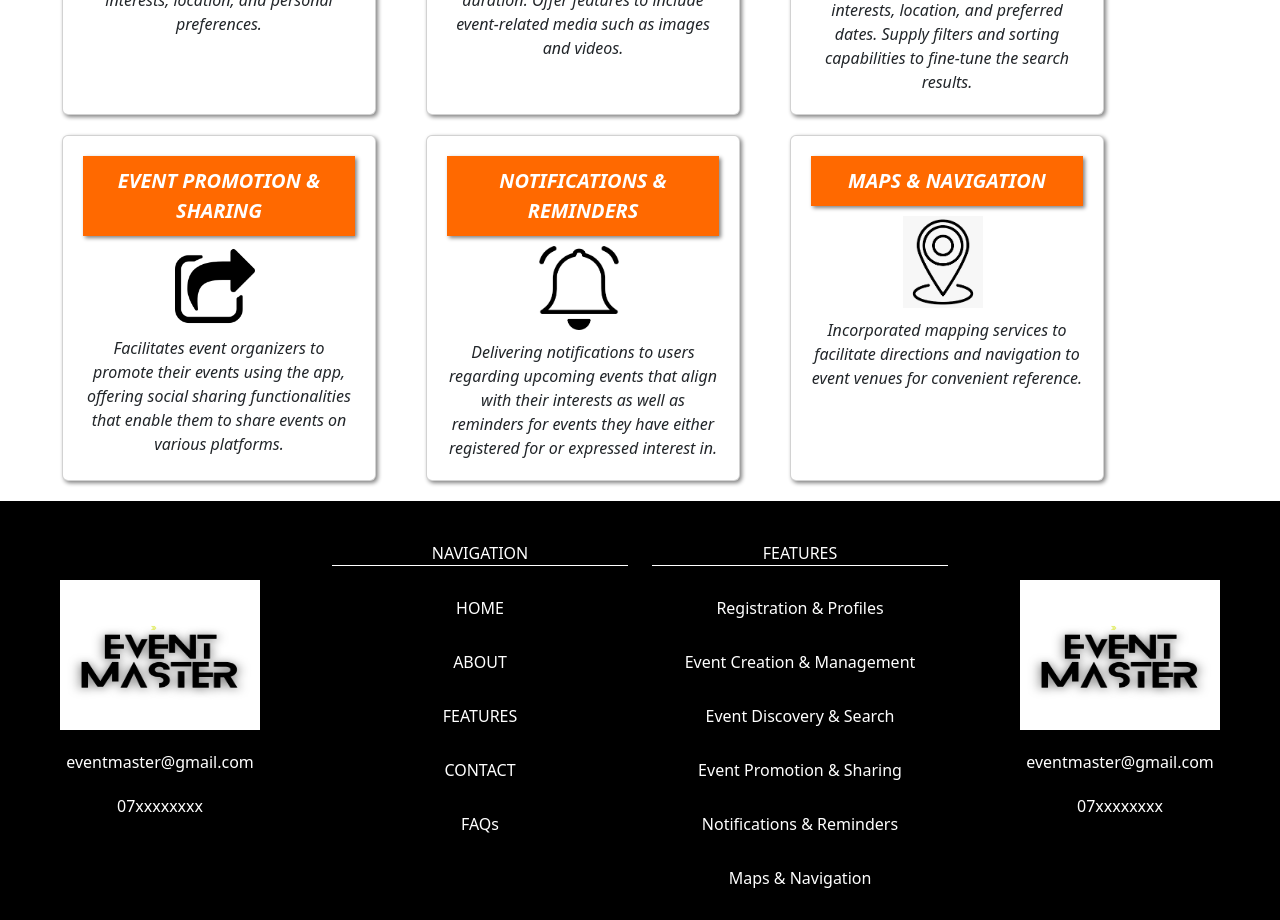
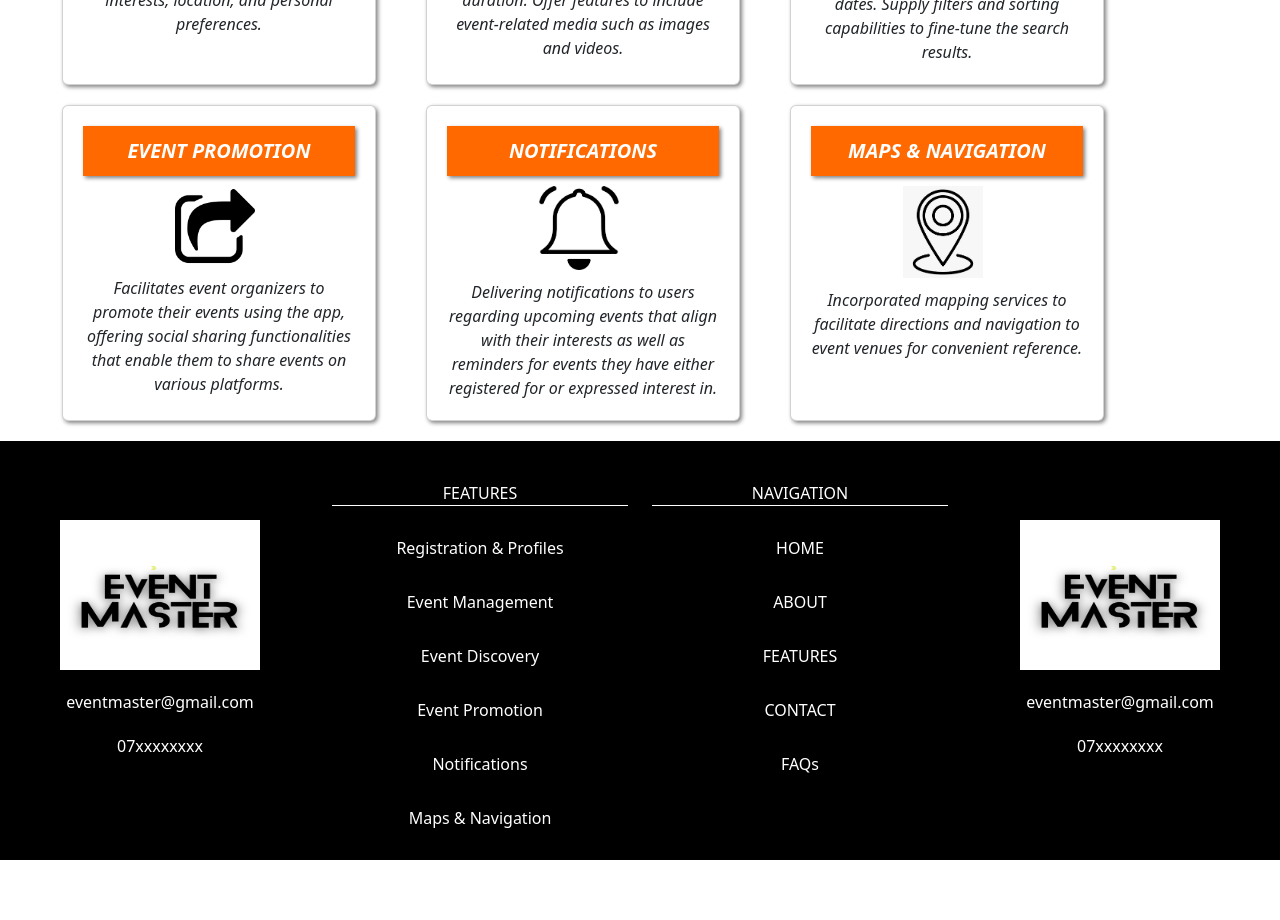
Before and after one commit to vallary99/EventMaster, a Vue app: page / in a window 1280 px wide. Shown: the part 1900-2820 px from the top of the page. After the commit the page ends 2760 px from the top, so only its background shows below. Built offline with nearby package versions, Linux system fonts and the light colour scheme.

Commit message:
resize features cards

```diff
--- a/src/components/ContactView.vue
+++ b/src/components/ContactView.vue
@@ -1,6 +1,6 @@
 <template>
   <div class="row contact" id="contact">
-    <div class="col-3 logo">
+    <div class="col-lg-3 col-md-3 col-sm-12 logo left">
       <img alt="Vue logo" src="../assets/logo.png" />
 
       <div class="email">eventmaster@gmail.com</div>
@@ -8,7 +8,22 @@
       <div class="phone">07xxxxxxxx</div>
     </div>
 
-    <div class="col-3 anchors">
+    <div class="col-lg-3 col-md-3 col-sm-12 features">
+      <p>FEATURES</p>
+      <div class="feature">Registration & Profiles</div>
+
+      <div class="feature">Event Management</div>
+
+      <div class="feature">Event Discovery</div>
+
+      <div class="feature">Event Promotion</div>
+
+      <div class="feature">Notifications</div>
+
+      <div class="feature">Maps & Navigation</div>
+    </div>
+
+    <div class="col-lg-3 col-md-3 col-sm-12 anchors">
       <p>NAVIGATION</p>
       <div class="anchor"><a href="#home" class="custom-link">HOME</a></div>
       <div class="anchor"><a href="#about" class="custom-link">ABOUT</a></div>
@@ -21,22 +36,8 @@
       <div class="anchor"><router-link to="/faqs">FAQs</router-link></div>
     </div>
 
-    <div class="col-3 features">
-      <p>FEATURES</p>
-      <div class="feature">Registration & Profiles</div>
 
-      <div class="feature">Event Creation & Management</div>
-
-      <div class="feature">Event Discovery & Search</div>
-
-      <div class="feature">Event Promotion & Sharing</div>
-
-      <div class="feature">Notifications & Reminders</div>
-
-      <div class="feature">Maps & Navigation</div>
-    </div>
-
-    <div class="col-3 logo">
+    <div class="col-lg-3 col-md-3 col-sm-12 logo">
       <img alt="Vue logo" src="../assets/logo.png" />
 
       <div class="email">eventmaster@gmail.com</div>
@@ -95,4 +96,35 @@ p {
 .logo {
   text-align: center;
 }
+
+@media (min-width: 600px) and (max-width: 900px) {
+  img {
+    width: 80px;
+    height: 80px;
+  }
+
+  .contact {
+    font-size: 12px;
+  }
+}
+
+@media (max-width: 601px) {
+  img {
+    width: 80px;
+    height: 80px;
+  }
+
+  .contact {
+    font-size: 10px;
+    padding-top: 10px;
+  }
+
+  .anchors, .features {
+    display: none;
+  }
+
+  .left {
+    display: none;
+  }
+}
 </style>
--- a/src/components/FeaturesPage.vue
+++ b/src/components/FeaturesPage.vue
@@ -3,7 +3,7 @@
     <div class="title">APP<span>FEATURES</span></div>
 
     <div class="row mx-auto">
-      <div class="col-3 card">
+      <div class="col-lg-3 col-md-3 col-sm-12 card">
         <div class="feature">REGISTRATION & PROFILES</div>
         <img src="../assets/profile.png" alt="Toggle Image" />
         <div>
@@ -13,7 +13,7 @@
         </div>
       </div>
 
-      <div class="col-3 card">
+      <div class="col-lg-3 col-md-3 col-sm-12 card">
         <div class="feature">EVENT MANAGEMENT</div>
         <img src="../assets/create.png" alt="Toggle Image" />
         <div>
@@ -23,8 +23,8 @@
         </div>
       </div>
 
-      <div class="col-3 card">
-        <div class="feature">EVENT DISCOVERY & SEARCH</div>
+      <div class="col-lg-3 col-md-3 col-sm-12 card">
+        <div class="feature">EVENT DISCOVERY</div>
         <img src="../assets/search.png" alt="Toggle Image" />
         <div>
           Provide users with a search functionality that enables them to
@@ -36,8 +36,8 @@
     </div>
 
     <div class="row mx-auto">
-      <div class="col-3 card">
-        <div class="feature">EVENT PROMOTION & SHARING</div>
+      <div class="col-lg-3 col-md-3 col-sm-12 card">
+        <div class="feature">EVENT PROMOTION</div>
         <img src="../assets/share.png" alt="Toggle Image" />
         <div>
           Facilitates event organizers to promote their events using the app,
@@ -46,8 +46,8 @@
         </div>
       </div>
 
-      <div class="col-3 card">
-        <div class="feature">NOTIFICATIONS & REMINDERS</div>
+      <div class="col-lg-3 col-md-3 col-sm-12 card">
+        <div class="feature">NOTIFICATIONS</div>
         <img src="../assets/notification.png" alt="Toggle Image" />
         <div>
           Delivering notifications to users regarding upcoming events that align
@@ -56,7 +56,7 @@
         </div>
       </div>
 
-      <div class="col-3 card">
+      <div class="col-lg-3 col-md-3 col-sm-12 card">
         <div class="feature">MAPS & NAVIGATION</div>
         <img src="../assets/navigation.png" alt="Toggle Image" />
         <div>
@@ -140,11 +140,20 @@ img {
 /* Styles for screens smaller than 600px */
 @media (max-width: 600px) {
   .features {
-    margin-top: -40%;
+    /* margin-top: -40%; */
   }
 
   .title {
     font-size: 20px;
+  }
+
+  .card {
+    width: 90%;
+    margin-left: 5%;
+  }
+
+  img {
+    width: 80px;
   }
 }
 
```
